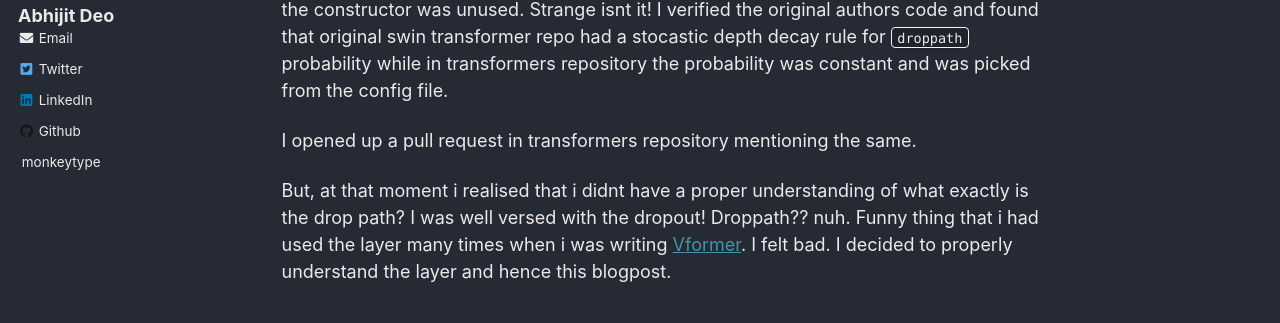
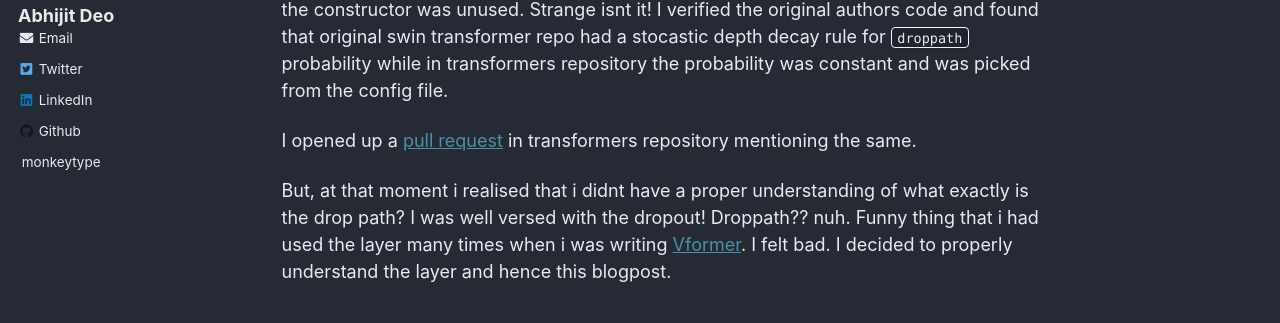
Before and after one commit to abhi-glitchhg/abhi-glitchhg.github.io, a Jekyll site: the page built from _posts/2024-10-27-droppath_explained.md, in a window 1280 px wide and 900 px high, scrolled down 629 px. Shown: the part 257-580 px from the top of the window. Built offline with Jekyll 4.4.1, drawn with Linux system fonts in a browser that asks for light colours; part of the change alters nothing that is shown.

```diff
--- a/_posts/2024-10-27-droppath_explained.md
+++ b/_posts/2024-10-27-droppath_explained.md
@@ -42,6 +42,6 @@ class SwinStage(nn.Module):
 
 Thanks to the VSCode tool that i was using, it showed me that the `drop_path` argument in the constructor was unused. Strange isnt it! I verified the original authors code and found that original swin transformer repo had a stocastic depth decay rule for `droppath` probability while in transformers repository the probability was constant and was picked from the config file.
 
-I opened up a pull request in transformers repository mentioning the same.
+I opened up a [pull request](https://github.com/huggingface/transformers/pull/34291/) in transformers repository mentioning the same.
 
 But, at that moment i realised that i didnt have a proper understanding of what exactly is the drop path? I was well versed with the dropout! Droppath?? nuh. Funny thing that i had used the layer many times when i was writing [Vformer](https://abhi-glitchhg.github.io/projects/vformer). I felt bad. I decided to properly understand the layer and hence this blogpost.
```
